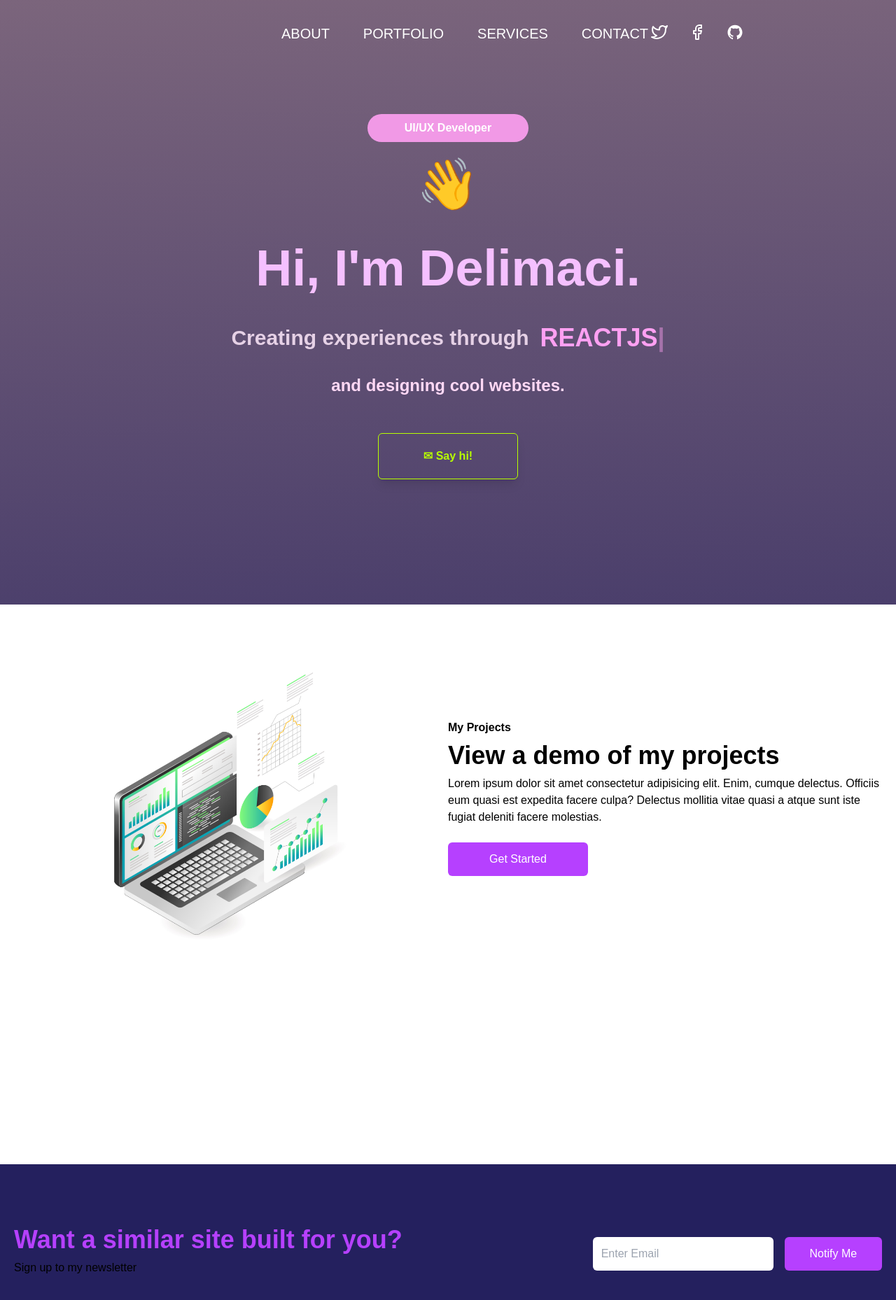
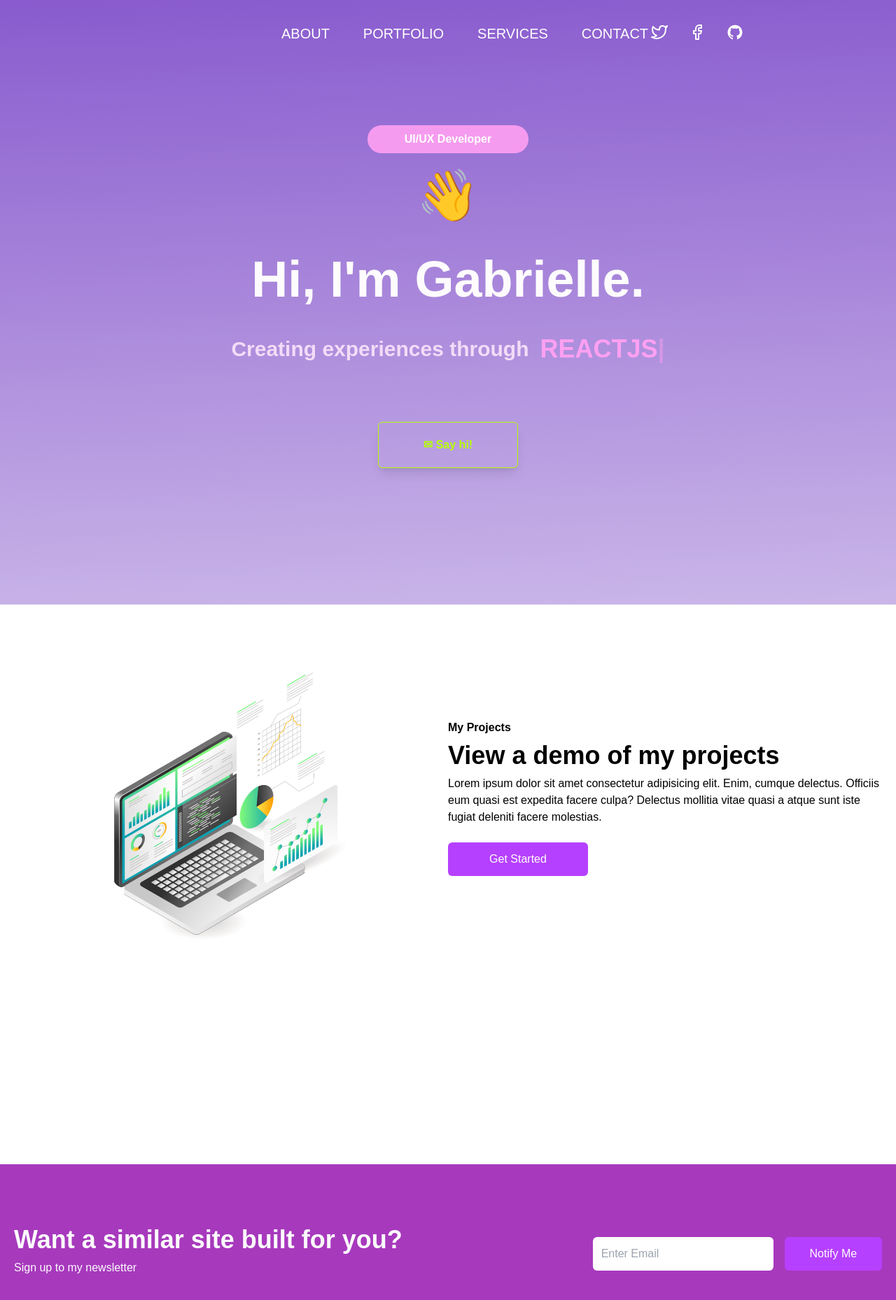
Before and after one commit to Delimaci/portfolio, a React (Create React App) app: page / in a window 1280 px wide. Shown: the top 1858 px of the page at 70% size. Built offline with nearby package versions, Linux system fonts and the light colour scheme.

Commit message:
changing colours

```diff
--- a/src/components/Hero.jsx
+++ b/src/components/Hero.jsx
@@ -14,7 +14,7 @@ const Hero = () => {
         <p className='rounded-full my-6 mx-auto py-2 bg-[#ffa0f2]/90 w-[230px] text-[#fff] font-bold p-2'>UI/UX Developer</p>
         <div className="animate-wave text-5xl md:text-7xl ">👋</div>
         <br></br>
-        <h1 className='  px-10 md:text-7xl sm:text-6xl text-4xl font-bold md:py-6  text-[#f5c0ff]'>Hi, I'm Delimaci. </h1>
+        <h1 className='  px-10 md:text-7xl sm:text-6xl text-4xl font-bold md:py-6  text-[#fdfbfd]'>Hi, I'm Gabrielle.  </h1>
 
 
 
@@ -30,7 +30,7 @@ const Hero = () => {
         loop
         />
         </div>
-        <p className='md:text-2xl text-xl font-bold  text-[#ffd8f5] py-3'>and designing cool websites.</p>
+        <p className='md:text-2xl text-xl font-bold  text-[#ffd8f5] py-3'></p>
 
 
 
--- a/src/components/Navbar2.jsx
+++ b/src/components/Navbar2.jsx
@@ -58,8 +58,18 @@ const Navbar2 = () => {
             <AiOutlineMenu onClick={someFunc} className={color ? 'scale-150 cursor-pointer text-black ' : 'scale-150 cursor-pointer text-white '} />
             </div>
 
-            <ul className='hidden md:px-2 md:flex gap-8 sm:gap-4 p-6 uppercase  '>
-            <li     className={color ? 'md:text-xl text-xl p-4 transition-all duration-700 text-black' : 'md:text-xl text-xl p-4 transition-all duration-700 top-0 text-white '}>About</li>
+            <ul className='hidden md:px-2 md:flex gap-8 sm:gap-4 p-6 uppercase  '
+            href="#about">
+
+            <li
+
+            className={color ? 'md:text-xl text-xl p-4 transition-all duration-700 text-black'
+            : 'md:text-xl text-xl p-4 transition-all duration-700 top-0 text-white '}>About
+
+            </li>
+
+
+
             <li     className={color ? 'md:text-xl text-xl p-4 transition-all duration-700 text-black' : 'md:text-xl text-xl p-4 transition-all duration-700 top-0 text-white '}>Portfolio</li>
             <li     className={color ? 'md:text-xl text-xl p-4 transition-all duration-700 text-black' : 'md:text-xl text-xl p-4 transition-all duration-700 top-0 text-white '}>Services</li>
             <li     className={color ? 'md:text-xl text-xl p-4 transition-all duration-700 text-black' : 'md:text-xl text-xl p-4 transition-all duration-700 top-0 text-white '}>Contact</li>
--- a/src/components/Newsletter.jsx
+++ b/src/components/Newsletter.jsx
@@ -2,11 +2,11 @@ import React from 'react'
 
 const Newsletter = () => {
   return (
-    <div className='w-full py-16 text-black px-4'>
+    <div className='w-full py-16 text-black px-4 bg-[#a739bd]'>
         <div className='max-w-[1240px] mx-auto grid lg:grid-cols-3'>
             <div className='lg:col-span-2 my-4'>
-                <h1 className='text-[#b640ff] md:text-4xl sm:text-3xl text-2xl font-bold py-2'>Want a similar site built for you?</h1>
-                <p>Sign up to my newsletter</p>
+                <h1 className='text-[#fcfcfc] md:text-4xl sm:text-3xl text-2xl font-bold py-2'>Want a similar site built for you?</h1>
+                <p className='text-[#fcfcfc]'> Sign up to my newsletter</p>
             </div>
             <div className='my-4'>
             <div className='flex flex-col sm:flex-row items-center justify-between w-full'>
--- a/src/index.css
+++ b/src/index.css
@@ -12,7 +12,7 @@
 body {
 
   font-family: 'Poppins', sans-serif;
-  background: linear-gradient(178.1deg, #7b657c, rgb(36, 32, 94) 82.4%);
+  background: linear-gradient(178.1deg, #895bce, rgb(253, 253, 253) 82.4%);
 
 }
 
```
